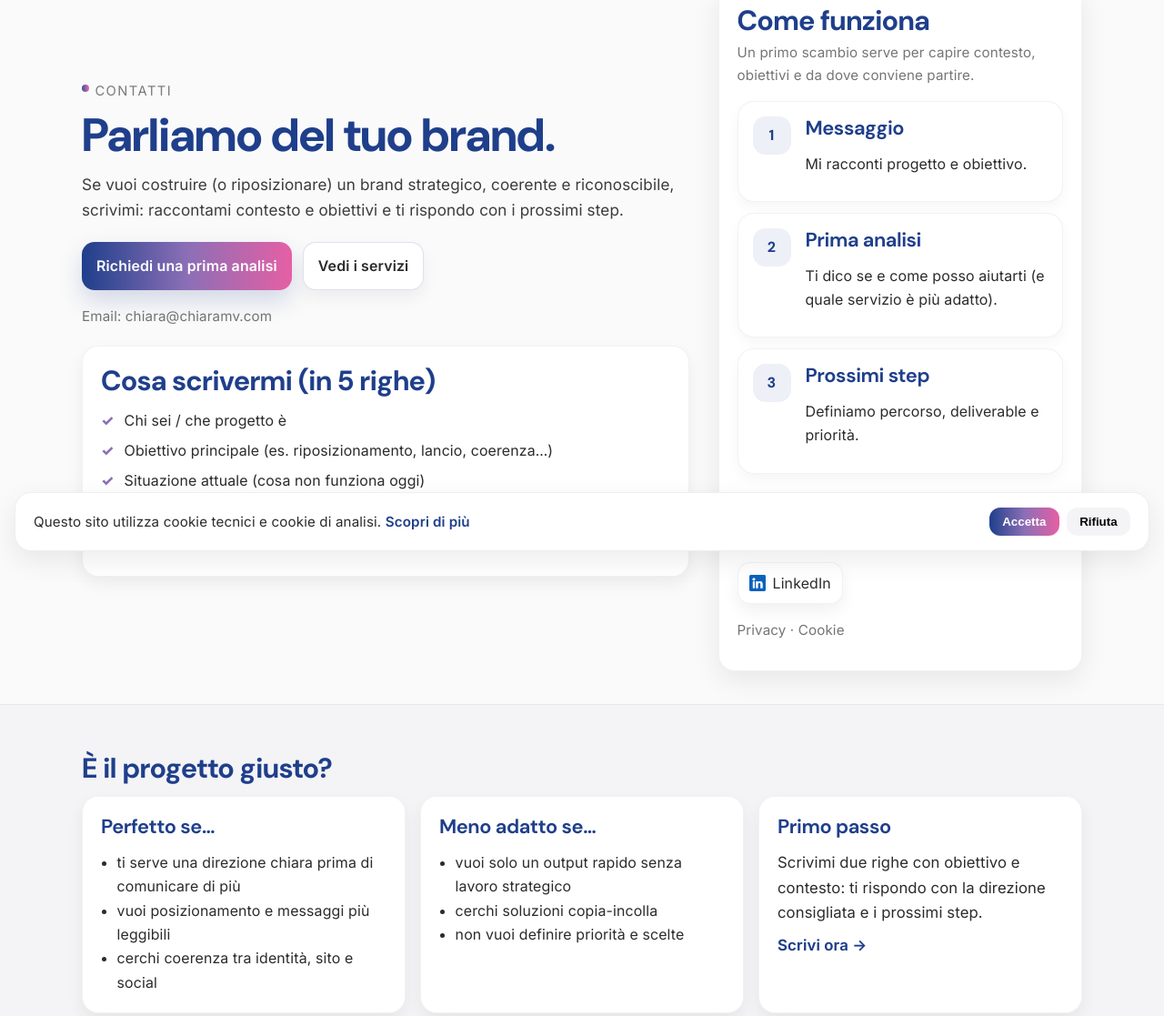
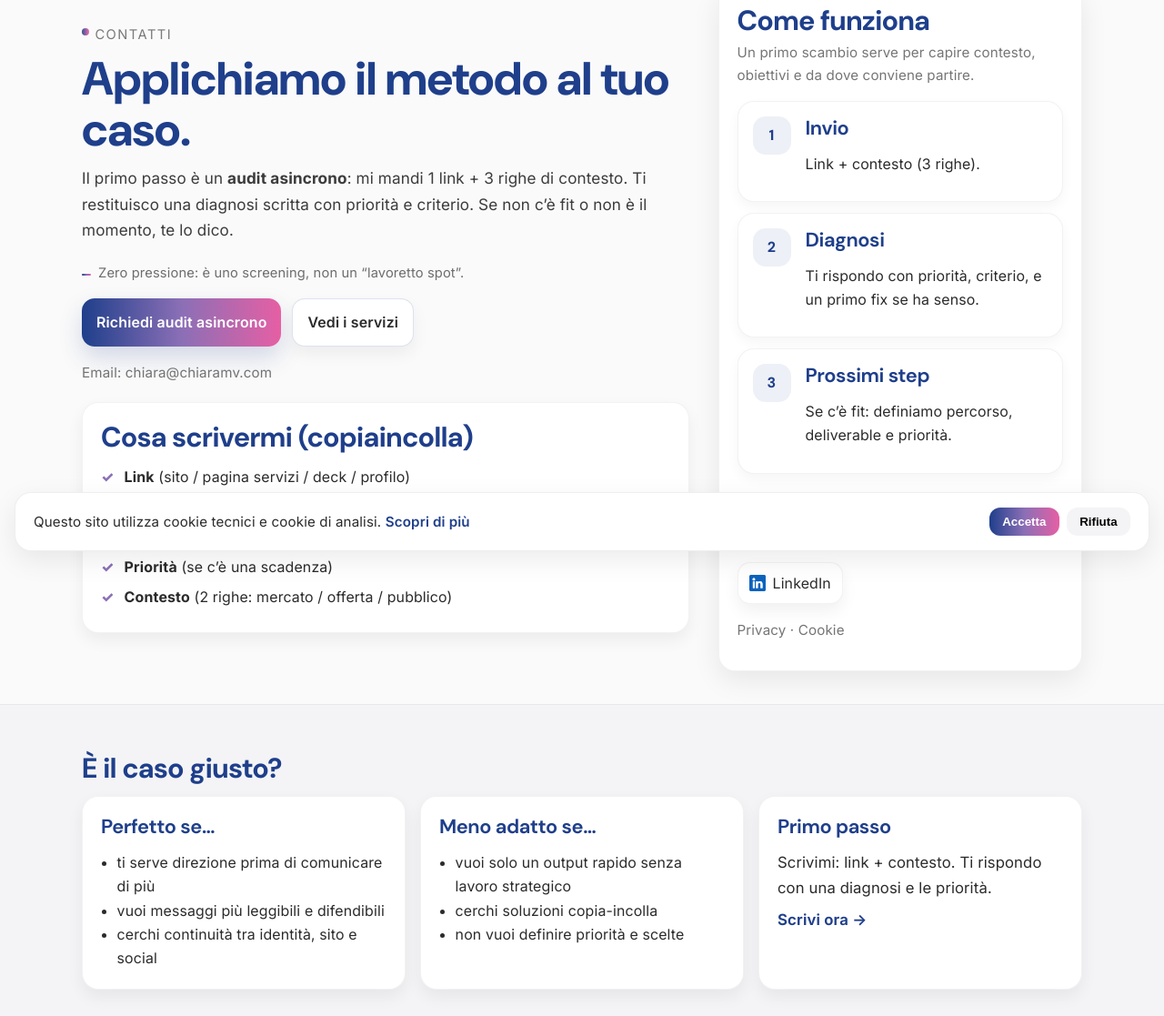
Before and after one commit to chiaravilla13/chiaramv.com, a plain HTML site: page contatti.html in a window 1280 px wide. Shown: the part 178-1295 px from the top of the page at 91% size. Drawn offline with Linux system fonts and the light colour scheme.

Commit message:
Def contatti 5 marzo

```diff
--- a/contatti.html
+++ b/contatti.html
@@ -6,17 +6,16 @@
   <meta name="robots" content="noindex, nofollow" />
 
   <title>Contatti | Chiara M. Villa</title>
-  <meta name="description" content="Contatta Chiara M. Villa per progetti di brand strategy, identità di brand e strategia di comunicazione." />
+  <meta name="description" content="Audit asincrono e contatti. Scrivimi contesto e obiettivi: ti rispondo con una diagnosi e priorità." />
 
   <link rel="canonical" href="https://chiaramv.com/contatti.html" />
 
   <meta property="og:title" content="Contatti | Chiara M. Villa" />
-  <meta property="og:description" content="Scrivimi per progetti di brand strategy, brandbook e comunicazione strategica." />
+  <meta property="og:description" content="Scrivimi: contesto + obiettivi. Ti rispondo con una diagnosi e i prossimi step." />
   <meta property="og:type" content="website" />
   <meta property="og:url" content="https://chiaramv.com/contatti.html" />
-  <meta property="og:image" content="https://chiaravilla13.github.io/chiaramv.com/assets/img/og-image.webp" />
+  <meta property="og:image" content="https://chiaramv.com/assets/img/og-image.webp" />
 
-  <!-- Favicon -->
   <link rel="icon" href="assets/icons/favicon.svg" type="image/svg+xml">
   <link rel="icon" href="assets/icons/favicon-96x96.png" type="image/png">
   <link rel="apple-touch-icon" href="assets/icons/apple-touch-icon.png">
@@ -41,51 +40,66 @@
         <a href="metodo.html">Metodo</a>
         <a href="risultati.html">Risultati</a>
         <a href="risorse/">Risorse</a>
-      <a class="btn btn-primary" href="contatti.html">Richiedi una prima analisi</a>
+
+        <a class="btn btn-primary"
+           href="contatti.html#audit"
+           aria-current="page"
+           data-ga-event="cta_click"
+           data-ga-label="core_audit_contatti_nav">
+          Richiedi audit asincrono
+        </a>
       </nav>
     </div>
   </header>
 
   <main id="contenuto">
 
-    <!-- HERO -->
     <section class="hero">
       <div class="container hero-grid">
 
         <div>
           <p class="kicker">Contatti</p>
-          <h1>Parliamo del tuo brand.</h1>
+          <h1>Applichiamo il metodo al tuo caso.</h1>
+
           <p class="lead" style="max-width:90ch;">
-            Se vuoi costruire (o riposizionare) un brand strategico, coerente e riconoscibile,
-            scrivimi: raccontami contesto e obiettivi e ti rispondo con i prossimi step.
+            Il primo passo è un <strong>audit asincrono</strong>: mi mandi 1 link + 3 righe di contesto.
+            Ti restituisco una diagnosi scritta con priorità e criterio. Se non c’è fit o non è il momento, te lo dico.
           </p>
 
+          <p class="micro-reassurance">Zero pressione: è uno screening, non un “lavoretto spot”.</p>
+
           <div class="hero-actions" style="margin-top:1rem;">
-            <a class="btn btn-primary" href="mailto:chiara@chiaramv.com?subject=Richiesta%20prima%20analisi%20-%20chiaramv.com">
-              Richiedi una prima analisi
+            <a class="btn btn-primary"
+               href="mailto:chiara@chiaramv.com?subject=Audit%20asincrono%20-%20chiaramv.com"
+               data-ga-event="cta_click"
+               data-ga-label="core_audit_contatti_hero_mail">
+              Richiedi audit asincrono
             </a>
-            <a class="btn" href="servizi.html">Vedi i servizi</a>
+            <a class="btn"
+               href="servizi.html"
+               data-ga-event="nav_click"
+               data-ga-label="contatti_services_secondary">
+              Vedi i servizi
+            </a>
           </div>
 
           <p class="muted" style="margin-top:1rem;">
-            Email: <a href="mailto:chiara@chiaramv.com">chiara@chiaramv.com</a>
+            Email: <a href="mailto:chiara@chiaramv.com" data-ga-event="contact_click" data-ga-label="email_contatti_inline">chiara@chiaramv.com</a>
           </p>
 
-          <!-- Suggerimento pratico: aiuta tantissimo la qualità dei contatti -->
-          <div class="card" style="margin-top:1.25rem;">
-            <h2 style="margin-top:0;">Cosa scrivermi (in 5 righe)</h2>
+          <div id="audit" class="card" style="margin-top:1.25rem;">
+            <h2 style="margin-top:0;">Cosa scrivermi (copiaincolla)</h2>
             <ul class="list-check" style="margin-bottom:0;">
-              <li>Chi sei / che progetto è</li>
-              <li>Obiettivo principale (es. riposizionamento, lancio, coerenza…)</li>
-              <li>Situazione attuale (cosa non funziona oggi)</li>
-              <li>Tempistiche indicative (se ci sono)</li>
-              <li>Link utili (sito/social) se già esistono</li>
+              <li><strong>Link</strong> (sito / pagina servizi / deck / profilo)</li>
+              <li><strong>Obiettivo</strong> (in una riga)</li>
+              <li><strong>Problema attuale</strong> (cosa non sta funzionando)</li>
+              <li><strong>Priorità</strong> (se c’è una scadenza)</li>
+              <li><strong>Contesto</strong> (2 righe: mercato / offerta / pubblico)</li>
             </ul>
           </div>
         </div>
 
-        <!-- SIDEBAR -->
-        <aside class="hero-card" aria-label="Info contatto e social">
+        <aside class="hero-card" aria-label="Come funziona">
           <h2 style="margin-bottom:.25rem;">Come funziona</h2>
           <p class="muted" style="margin-top:0;">
             Un primo scambio serve per capire contesto, obiettivi e da dove conviene partire.
@@ -95,22 +109,24 @@
             <div class="step">
               <div class="step-num">1</div>
               <div>
-                <h3>Messaggio</h3>
-                <p>Mi racconti progetto e obiettivo.</p>
+                <h3>Invio</h3>
+                <p>Link + contesto (3 righe).</p>
               </div>
             </div>
+
             <div class="step">
               <div class="step-num">2</div>
               <div>
-                <h3>Prima analisi</h3>
-                <p>Ti dico se e come posso aiutarti (e quale servizio è più adatto).</p>
+                <h3>Diagnosi</h3>
+                <p>Ti rispondo con priorità, criterio, e un primo fix se ha senso.</p>
               </div>
             </div>
+
             <div class="step">
               <div class="step-num">3</div>
               <div>
                 <h3>Prossimi step</h3>
-                <p>Definiamo percorso, deliverable e priorità.</p>
+                <p>Se c’è fit: definiamo percorso, deliverable e priorità.</p>
               </div>
             </div>
           </div>
@@ -118,9 +134,9 @@
           <h2 style="margin-top:1.25rem; margin-bottom:.25rem;">Social</h2>
           <p class="muted" style="margin-top:0;">Puoi trovarmi anche qui:</p>
 
-          <div class="social" style="margin-top:.75rem; flex-wrap:wrap;">
-            <!-- Inserisci qui il tuo URL LinkedIn reale -->
-            <a href="https://www.linkedin.com/" target="_blank" rel="noopener">
+          <div class="social" style="margin-top:.75rem;">
+            <a href="https://www.linkedin.com/" target="_blank" rel="noopener"
+               data-ga-event="outbound_click" data-ga-label="linkedin_contatti">
               <img src="assets/icons/linkedin.png" alt="" aria-hidden="true" />
               <span>LinkedIn</span>
             </a>
@@ -135,17 +151,17 @@
       </div>
     </section>
 
-    <!-- FILTRO (aumenta conversione e qualità lead) -->
     <section class="section alt">
       <div class="container">
-        <h2>È il progetto giusto?</h2>
+        <h2>È il caso giusto?</h2>
+
         <div class="grid-3" role="list" aria-label="Filtro progetto contatti">
           <article class="card" role="listitem">
             <h3>Perfetto se…</h3>
             <ul style="margin:0; padding-left:1.1rem;">
-              <li>ti serve una direzione chiara prima di comunicare di più</li>
-              <li>vuoi posizionamento e messaggi più leggibili</li>
-              <li>cerchi coerenza tra identità, sito e social</li>
+              <li>ti serve direzione prima di comunicare di più</li>
+              <li>vuoi messaggi più leggibili e difendibili</li>
+              <li>cerchi continuità tra identità, sito e social</li>
             </ul>
           </article>
 
@@ -161,11 +177,14 @@
           <article class="card" role="listitem">
             <h3>Primo passo</h3>
             <p style="margin-top:0;">
-              Scrivimi due righe con obiettivo e contesto:
-              ti rispondo con la direzione consigliata e i prossimi step.
+              Scrivimi: link + contesto. Ti rispondo con una diagnosi e le priorità.
             </p>
             <p style="margin-bottom:0;">
-              <a href="mailto:chiara@chiaramv.com?subject=Richiesta%20prima%20analisi%20-%20chiaramv.com">Scrivi ora →</a>
+              <a href="mailto:chiara@chiaramv.com?subject=Audit%20asincrono%20-%20chiaramv.com"
+                 data-ga-event="cta_click"
+                 data-ga-label="core_audit_contatti_filter_mail">
+                Scrivi ora →
+              </a>
             </p>
           </article>
         </div>
@@ -180,7 +199,7 @@
       <nav class="footer-links" aria-label="Link utili">
         <a href="privacy.html">Privacy</a>
         <a href="cookie.html">Cookie</a>
-        <a href="contatti.html">Contatti</a>
+        <a href="contatti.html#audit" aria-current="page">Contatti</a>
       </nav>
     </div>
 
```
Lines whose indentation alone changed are shown as unchanged.
